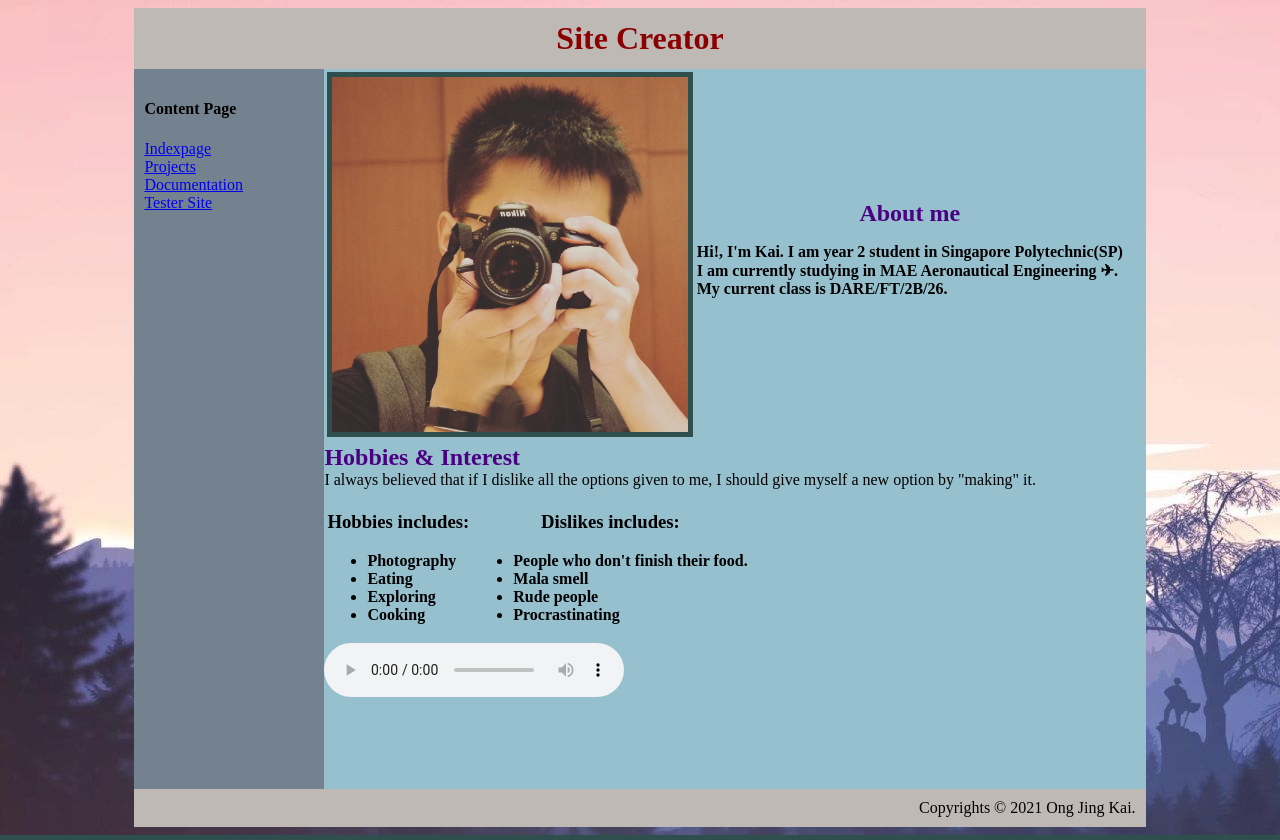
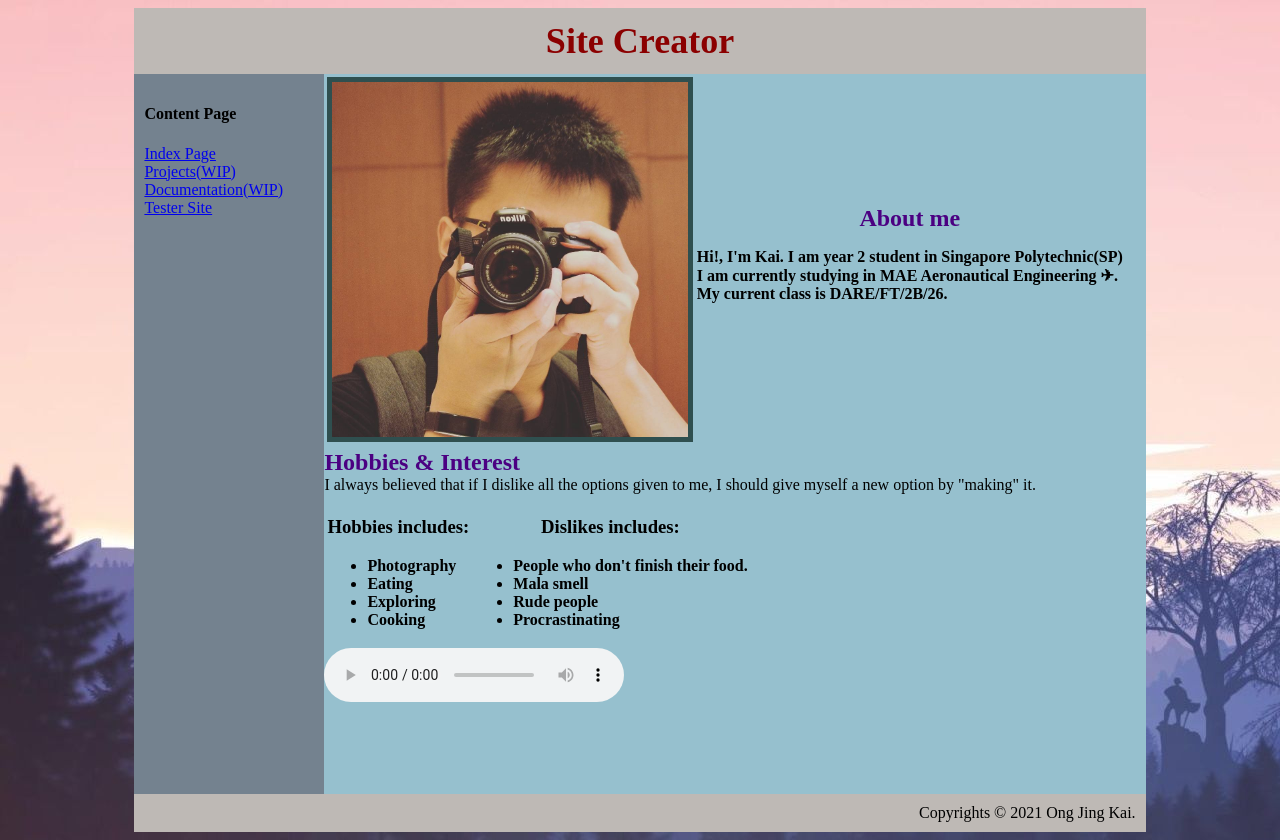
Before and after one commit to Ongjingkai/testt, a plain HTML site: page aboutme.html in a window 1280 px wide. Drawn offline with Linux system fonts and the light colour scheme.

Commit message:
Font sizes and spelling errors

```diff
--- a/aboutme.html
+++ b/aboutme.html
@@ -11,7 +11,9 @@
         <!-- Heading for the page-->
         <!-- This is to just prove that I can do this -->
         <div id="header">
+          <div id="abmh">
           <h1>Site Creator</h1>
+          </div>
         </div>
             <!-- table for selfi and about meself-->
             <!--Table Left-->
@@ -19,9 +21,9 @@
                 <h4>Content Page</h4>
                 <!--Navigation Table-->
                 <ul>
-                    <li><a href="indexpage.html">Indexpage</a></li>
-                    <li><a href="projects.html">Projects</a></li>
-                    <li><a href="documentation.html">Documentation</a></li>
+                    <li><a href="index.html">Index Page</a></li>
+                    <li><a href="projects.html">Projects(WIP)</a></li>
+                    <li><a href="documentation.html">Documentation(WIP)</a></li>
                     <li><a href="webtest.html">Tester Site</a></li>
                 </ul>
             </div>
--- a/sitedesign.css
+++ b/sitedesign.css
@@ -27,6 +27,8 @@ float:left;
 height:700px;
 }
 
+#abmh{font-size: large;}
+
 #footer{
 clear:both;
 padding:10px;
@@ -38,12 +40,12 @@ body{
 background-color: #525564;
 background-image: url("images/bgph.jpg");
 background-size: auto;
+}
 
 
 
-}
+#nav ul{list-style-type:none; padding:0;}
 
-#nav ul{list-style-type:none; padding:0;}
 h2{margin:0; color:Indigo;}
 h1{margin:0;}
 body {background-color:#2F4F4F;}
```
Also changed, not shown: index.html (+1 -1 lines).
